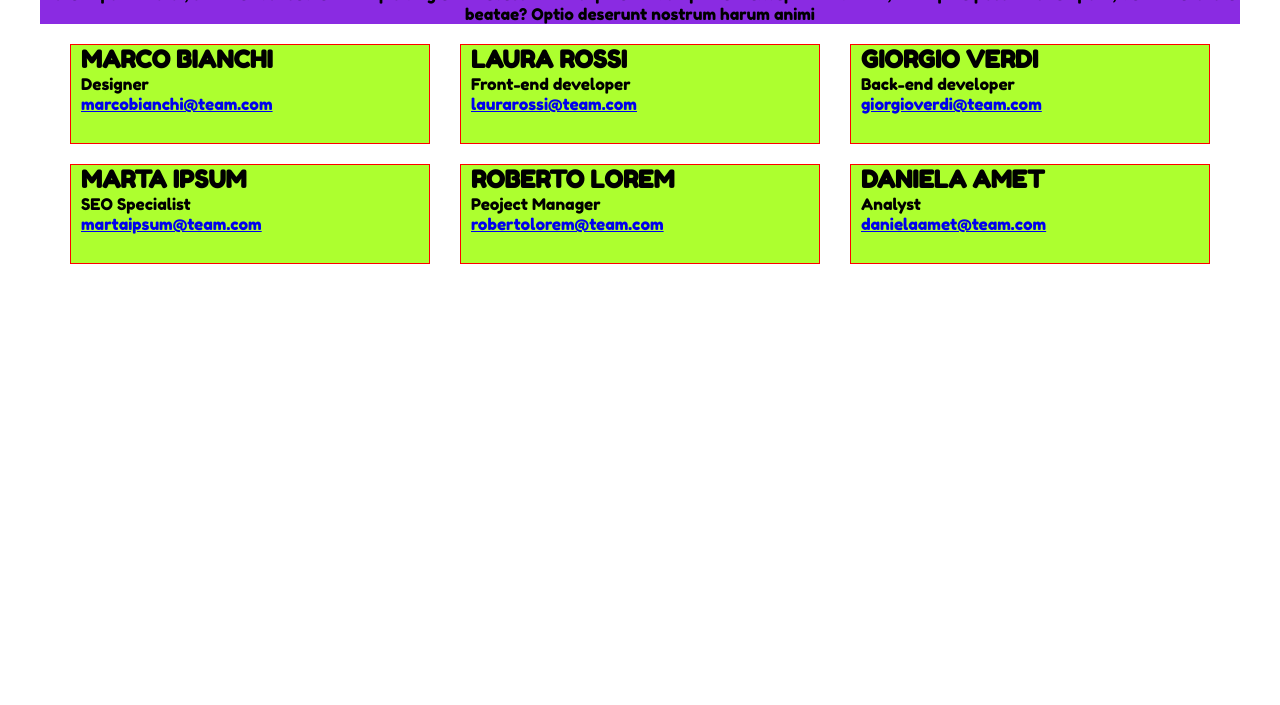
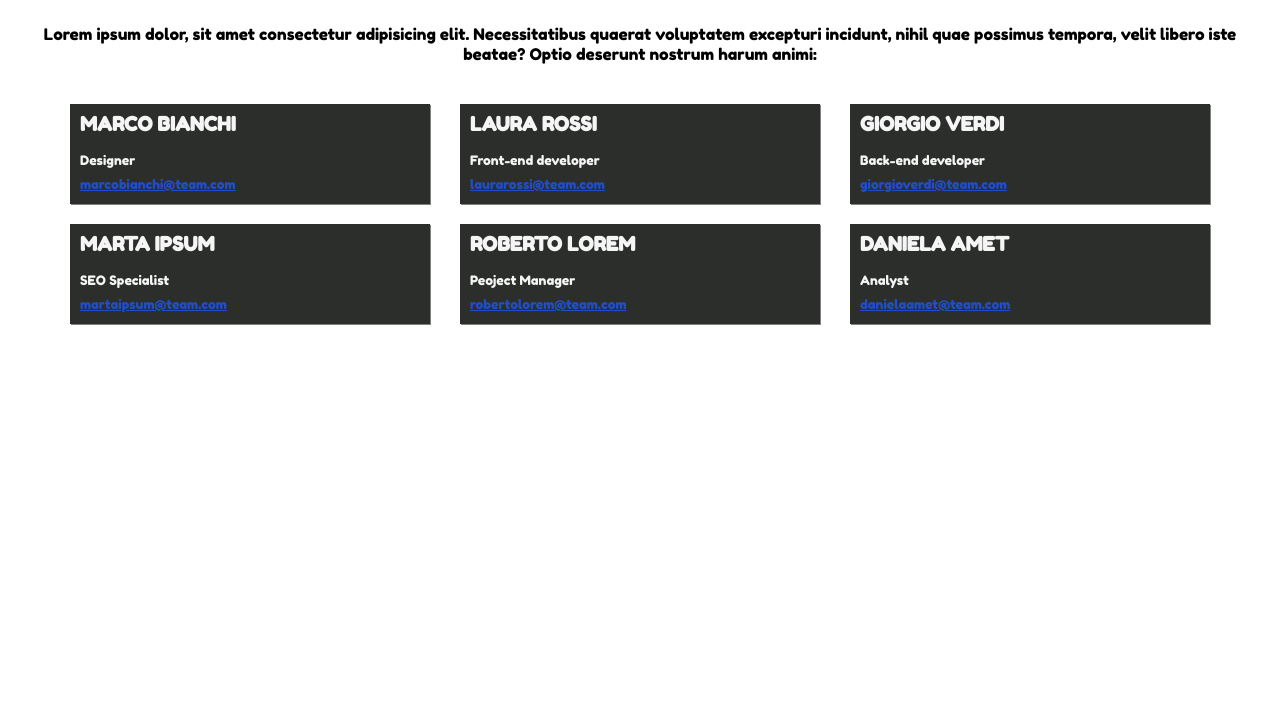
Before and after one commit to KarimPucci/html-css-float-cards, a plain HTML site: page index.html in a window 1280 px wide. Shown: the part 95-800 px from the top of the page. Drawn offline with Linux system fonts and the light colour scheme.

Commit message:
finish-float-cards

```diff
--- a/css/style.css
+++ b/css/style.css
@@ -11,14 +11,15 @@ body{
 
 .container{
   max-width: 1200px;
-  background-color: blueviolet;
+  background-color: transparent;
   margin: 0 auto;
+  padding-top: 20px;
 }
 
 .titolo{
   padding-top: 20px;
   text-align: center;
-  color: rgb(231, 82, 231);
+  color: rgb(217, 37, 79);
 }
 
 .paragraf{
@@ -29,10 +30,12 @@ body{
 .box{
   width: 360px;
   float: left;
-  background-color: greenyellow;
-  border: 1px solid red;
+  background-color: rgb(44, 46, 44);
+  border: none;
   height: 100px;
   margin: 20px 0 0 30px;
+  box-shadow: 1px 1px #80807e;
+  font-size: small;
 }
 
 .box img{
@@ -40,3 +43,12 @@ body{
   float: left;
   margin-right: 10px;
 }
+
+.pad{
+  padding: 8px;
+  color: whitesmoke;
+}
+.pad-1{
+  padding: 8px 0 0 -0.5; opacity: 0.8;
+  color: rgb(33, 85, 239);
+}
--- a/index.html
+++ b/index.html
@@ -20,50 +20,50 @@
 
   <main>
     <div class="container">
-      <p class="paragraf">Lorem ipsum dolor, sit amet consectetur adipisicing elit. Necessitatibus quaerat voluptatem excepturi incidunt, nihil quae possimus tempora, velit libero iste beatae? Optio deserunt nostrum harum animi</p>
+      <p class="paragraf">Lorem ipsum dolor, sit amet consectetur adipisicing elit. Necessitatibus quaerat voluptatem excepturi incidunt, nihil quae possimus tempora, velit libero iste beatae? Optio deserunt nostrum harum animi:</p>
     </div>
 
     <section class="container clearfix">
       <div class="box">
         <img src="img/male1.png" alt="">
-        <h2>MARCO BIANCHI</h2>
-        <p>Designer</p>
-        <a href="marcobianchi@team.com">marcobianchi@team.com</a>
+        <h2 class="pad">MARCO BIANCHI</h2>
+        <p class="pad">Designer</p>
+        <a class="pad-1" href="marcobianchi@team.com">marcobianchi@team.com</a>
       </div>
 
       <div class="box">
         <img src="img/female1.png" alt="">
-        <h2>LAURA ROSSI</h2>
-        <p>Front-end developer</p>
-        <a href="laurarossi@team.com">laurarossi@team.com</a>
+        <h2 class="pad">LAURA ROSSI</h2>
+        <p class="pad">Front-end developer</p>
+        <a class="pad-1" href="laurarossi@team.com">laurarossi@team.com</a>
       </div>
 
       <div class="box">
         <img src="img/male2.png" alt="">
-        <h2>GIORGIO VERDI</h2>
-        <p>Back-end developer</p>
-        <a href="giorgioverdi@team.com">giorgioverdi@team.com</a>
+        <h2 class="pad">GIORGIO VERDI</h2>
+        <p class="pad">Back-end developer</p>
+        <a class="pad-1" href="giorgioverdi@team.com">giorgioverdi@team.com</a>
       </div>
 
       <div class="box">
         <img src="img/female2.png" alt="">
-        <h2>MARTA IPSUM</h2>
-        <p>SEO Specialist</p>
-        <a href="martaipsum@team.com">martaipsum@team.com</a>
+        <h2 class="pad">MARTA IPSUM</h2>
+        <p class="pad">SEO Specialist</p>
+        <a class="pad-1" href="martaipsum@team.com">martaipsum@team.com</a>
       </div>
 
       <div class="box">
         <img src="img/male3.png" alt="">
-        <h2>ROBERTO LOREM</h2>
-        <p>Peoject Manager</p>
-        <a href="robertolorem@team.com">robertolorem@team.com</a>
+        <h2 class="pad">ROBERTO LOREM</h2>
+        <p class="pad">Peoject Manager</p>
+        <a class="pad-1" href="robertolorem@team.com">robertolorem@team.com</a>
       </div>
 
       <div class="box">
         <img src="img/female3.png" alt="">
-        <h2>DANIELA AMET</h2>
-        <p>Analyst</p>
-        <a href="danielaamet@team.com">danielaamet@team.com</a>
+        <h2 class="pad">DANIELA AMET</h2>
+        <p class="pad">Analyst</p>
+        <a class="pad-1" href="danielaamet@team.com">danielaamet@team.com</a>
       </div>
     </section>
 
```
